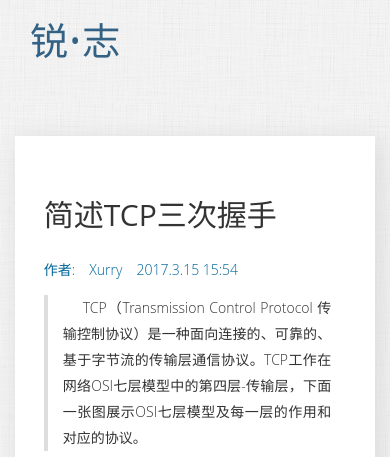
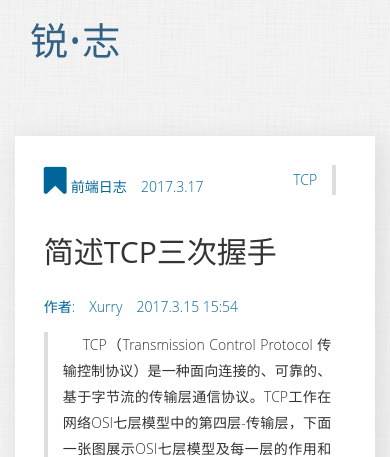
Before and after one commit to XurryAli/xurryblog, a PHP site: page /article.html in a window 390 px wide. Shown: the top 457 px of the page. Run offline with PHP 8.4, Linux system fonts and the light colour scheme.

Commit message:
update by xurry 2017.3.17 17:24

```diff
--- a/article.html
+++ b/article.html
@@ -19,6 +19,12 @@
 
     <div class="container">
       <section class="col-md-12 content" id="front">
+        <div class="item-header">
+           <i class="fa fa-bookmark fa-2x bookmark"></i>
+           <span class="sort">前端日志</span>
+           <span class="time">2017.3.17</span>
+           <span class="classify">TCP</span>
+        </div>
         <h2>简述TCP三次握手</h2>
         <span>作者:</span>
         <span>Xurry</span>
--- a/css/index.css
+++ b/css/index.css
@@ -295,6 +295,9 @@ footer{margin:5.0rem 0 0  0;}
         height: 50px;
         margin-left: 10px;
     }
+    .footer{
+        font-size: 12px !important;
+    }
      .content-item {
         min-height: 650px !important;
     }
```
